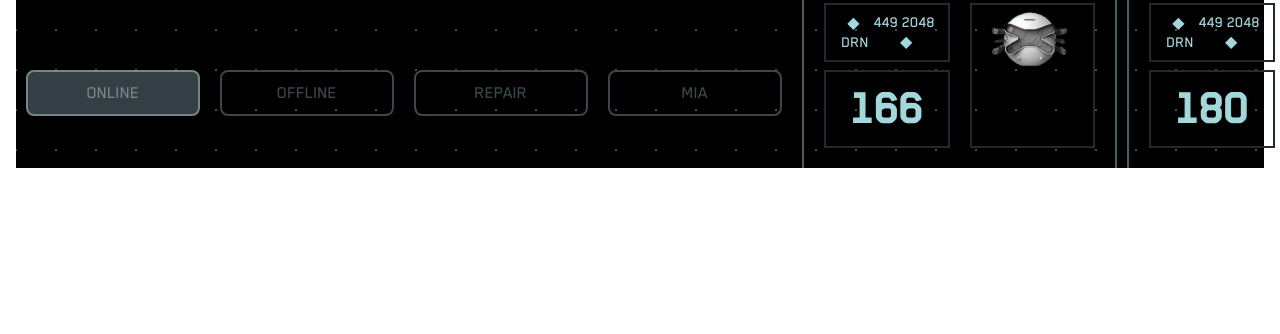
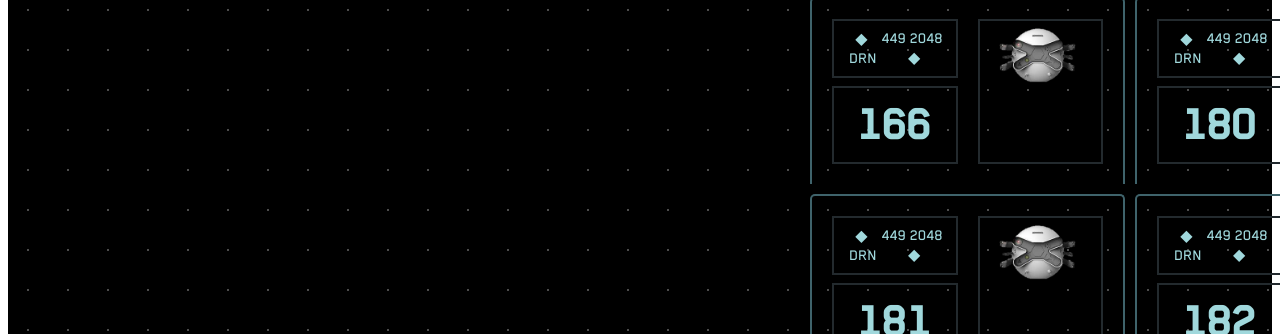
Before and after one commit to tonyma99/lighttable, a SvelteKit app: page /drone in a window 1280 px wide. Shown: the part 618-952 px from the top of the page. Before the commit the page ends 800 px from the top, so only its background shows below. Built offline with nearby package versions, Linux system fonts and the light colour scheme.

Commit message:
Add more drones and styling changes

```diff
--- a/src/components/DroneModel.svelte
+++ b/src/components/DroneModel.svelte
@@ -39,7 +39,7 @@
 
   <style>
 	.scene {
-	  max-width: 100%;
+	  max-width: 98%;
 	  height: 75%;
 
 	  /* border: 1px solid white;  */
--- a/src/components/Tab.svelte
+++ b/src/components/Tab.svelte
@@ -30,14 +30,12 @@
 </div>
 
 <style>
-    .tabs{
-        margin-bottom: 40px;;
-    }
     ul{
         display: flex;
         justify-content: center;
         padding: 0;
         list-style-type: none;
+        margin: 0;
     }
     li{
         margin: 0 10px;
--- a/src/routes/drone/+page.svelte
+++ b/src/routes/drone/+page.svelte
@@ -31,16 +31,22 @@
 <style>
   body{
     background: black;
+    margin: 0;
+  }
+  .main{
     background-image: radial-gradient(rgba(255,255,255,0.3) 1.25px, transparent 0);
     background-size: 40px 40px;
-    background-position: -20px -20px;
-  }
-  .main{
+    background-position: 0px 0px;
     color: white;
     display:grid;
     grid-template-columns: 1fr 1fr;
     gap: 10px;
+    padding: 16px;
   }
 
-
+  .model{
+    display: flex;
+    flex-direction: column;
+    justify-content: space-between;
+  }
 </style>
--- a/src/stores/DroneStore.js
+++ b/src/stores/DroneStore.js
@@ -48,5 +48,29 @@ export const DroneStore = writable([
         health: 70,
         img: "/drone.png",
         status: "ONLINE"
+    },
+    {
+        id: 181,
+        health: 70,
+        img: "/drone.png",
+        status: "ONLINE"
+    },
+    {
+        id: 182,
+        health: 70,
+        img: "/drone.png",
+        status: "OFFLINE"
+    },
+    {
+        id: 183,
+        health: 70,
+        img: "/drone.png",
+        status: "MIA"
+    },
+    {
+        id: 184,
+        health: 70,
+        img: "/drone.png",
+        status: "ONLINE"
     }
 ]);
```
